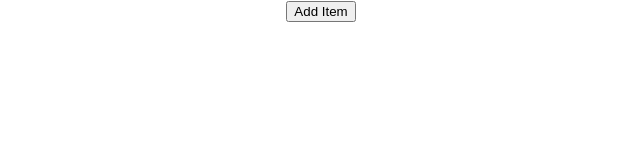
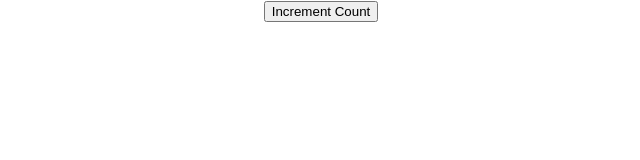
Before and after one commit to sureshmangs/learnReact, a React (Create React App) app in the folder react-hooks/: page / in a window 1280 px wide. Shown: the top 160 px of the page, without its empty margins (319-959 px from the left). Built offline with nearby package versions, Linux system fonts and the light colour scheme.

Commit message:
useEffect-render

```diff
--- a/react-hooks/src/App.js
+++ b/react-hooks/src/App.js
@@ -1,17 +1,23 @@
 import React, { Component } from 'react';
 
 import './App.css'
-
-import HookCounterFour from './components/HookCounterFour'
+// import ClassCounterOne from './components/ClassCounterOne';
+import HookCounterOne from './components/HookCounterOne';
 
 export class App extends Component {
   render() {
     return (
       <div className="App">
-        <HookCounterFour />
+        {/* <ClassCounterOne /> */}
+        <HookCounterOne />
       </div>
     )
   }
 }
 
 export default App
+
+// useEffect
+
+// The effect hook lets you perform side efeects in functional components
+// It's a close replacement for componentDidMount, componentDidUpdate and componentWillUnmount
--- /dev/null
+++ b/react-hooks/src/components/ClassCounterOne.js
@@ -0,0 +1,29 @@
+import React, { Component } from 'react'
+
+class ClassCounterOne extends Component {
+    constructor(props) {
+        super(props)
+
+        this.state = {
+            count: 0
+        }
+    }
+
+    componentDidMount() {
+        document.title = `Clicked ${this.state.count} times`
+    }
+
+    componentDidUpdate(prevProps, prevState) {
+        document.title = `Clicked ${this.state.count} times`
+    }
+
+    render() {
+        return (
+            <div>
+                <button onClick={() => this.setState({ count: this.state.count + 1 })}>Increment Count</button>
+            </div>
+        )
+    }
+}
+
+export default ClassCounterOne
--- /dev/null
+++ b/react-hooks/src/components/HookCounterOne.js
@@ -0,0 +1,16 @@
+import React, { useState, useEffect } from 'react'
+
+function HookCounterOne() {
+    const [count, setCount] = useState(0);
+
+    useEffect(() => {
+        document.title = `Clicked ${count} times`
+    })
+    return (
+        <div>
+            <button onClick={() => setCount(count + 1)}>Increment Count</button>
+        </div>
+    )
+}
+
+export default HookCounterOne
```
